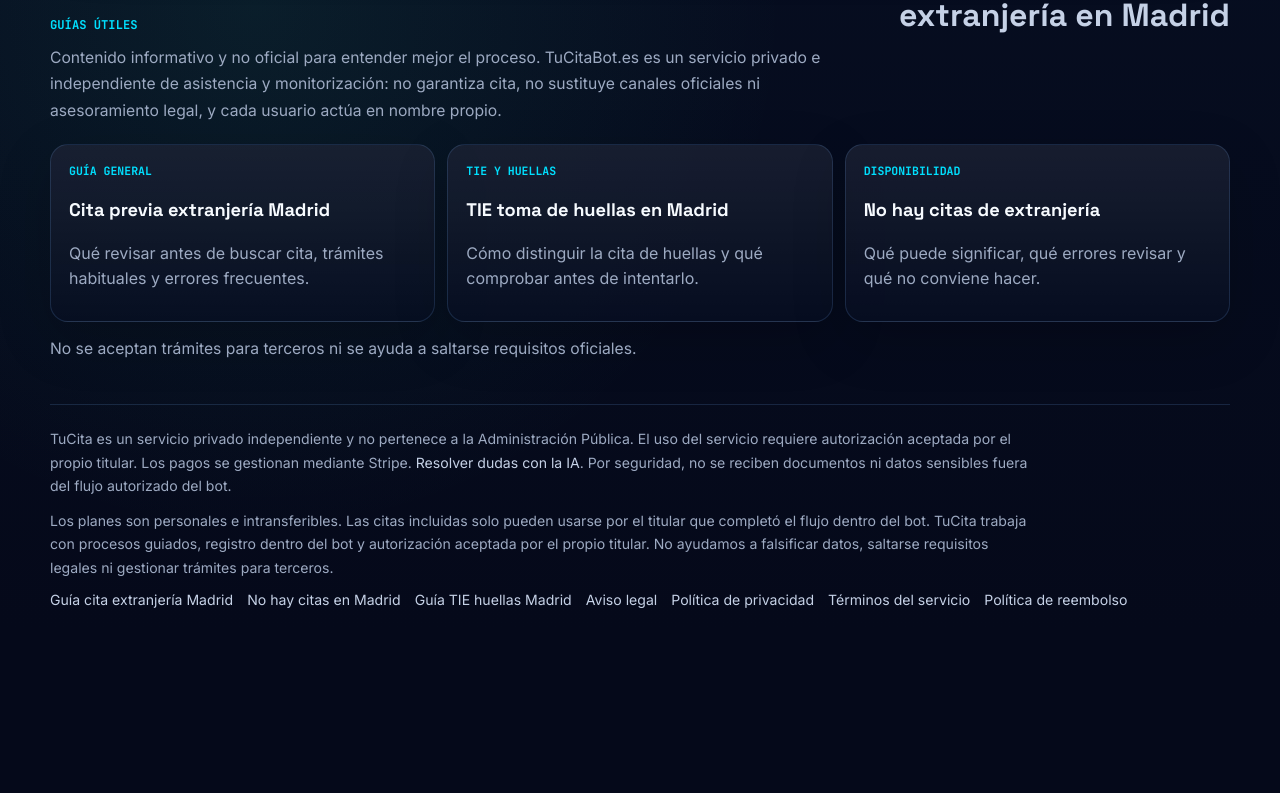
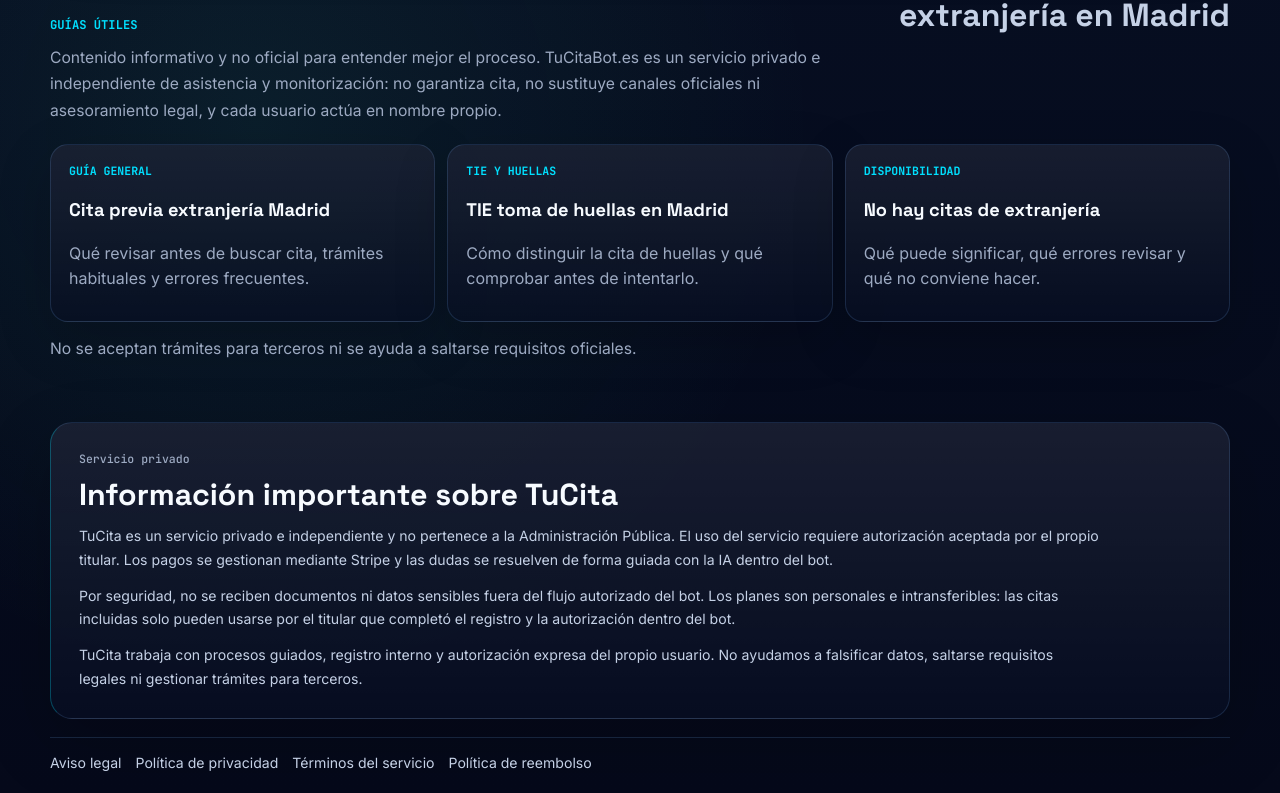
Before and after one commit to tuimagenstudios/tucitabot.es, a React (Vite) app: page / in a window 1280 px wide. Shown: the part 1598-2391 px from the top of the page. Before the commit the page ends 2228 px from the top, so only its background shows below. Built offline with nearby package versions, Linux system fonts and the light colour scheme.

Commit message:
Mejora footer y bloque informativo de TuCita

```diff
--- a/src/components/Footer.tsx
+++ b/src/components/Footer.tsx
@@ -1,27 +1,27 @@
-const HELP_CTA = "https://t.me/TuCitaMadrid_bot?start=web_ayuda";
-
 function Footer() {
   return (
     <footer className="site-footer">
-      <p>
-        TuCita es un servicio privado independiente y no pertenece a la
-        Administración Pública. El uso del servicio requiere autorización aceptada
-        por el propio titular. Los pagos se gestionan mediante Stripe.{" "}
-        <a href={HELP_CTA} target="_blank" rel="noreferrer">Resolver dudas con la IA</a>.
-        Por seguridad, no se reciben documentos ni datos sensibles fuera del flujo
-        autorizado del bot.
-      </p>
-      <p>
-        Los planes son personales e intransferibles. Las citas incluidas solo pueden
-        usarse por el titular que completó el flujo dentro del bot. TuCita trabaja
-        con procesos guiados, registro dentro del bot y autorización aceptada por el
-        propio titular. No ayudamos a falsificar datos, saltarse requisitos legales
-        ni gestionar trámites para terceros.
-      </p>
+      <section className="footer-info-card" aria-labelledby="footer-info-title">
+        <span className="card-kicker">Servicio privado</span>
+        <h2 id="footer-info-title">Información importante sobre TuCita</h2>
+        <p>
+          TuCita es un servicio privado e independiente y no pertenece a la Administración
+          Pública. El uso del servicio requiere autorización aceptada por el propio titular.
+          Los pagos se gestionan mediante Stripe y las dudas se resuelven de forma guiada con
+          la IA dentro del bot.
+        </p>
+        <p>
+          Por seguridad, no se reciben documentos ni datos sensibles fuera del flujo autorizado
+          del bot. Los planes son personales e intransferibles: las citas incluidas solo pueden
+          usarse por el titular que completó el registro y la autorización dentro del bot.
+        </p>
+        <p>
+          TuCita trabaja con procesos guiados, registro interno y autorización expresa del propio
+          usuario. No ayudamos a falsificar datos, saltarse requisitos legales ni gestionar
+          trámites para terceros.
+        </p>
+      </section>
       <nav aria-label="Enlaces legales del pie">
-        <a href="/cita-previa-extranjeria-madrid/">Guía cita extranjería Madrid</a>
-        <a href="/no-hay-citas-extranjeria-madrid/">No hay citas en Madrid</a>
-        <a href="/tie-toma-huellas-madrid/">Guía TIE huellas Madrid</a>
         <a href="/legal/aviso-legal.html">Aviso legal</a>
         <a href="/legal/politica-privacidad.html">Política de privacidad</a>
         <a href="/legal/terminos-servicio.html">Términos del servicio</a>
--- a/src/styles.css
+++ b/src/styles.css
@@ -769,20 +769,45 @@
 
 .site-footer {
   margin-top: auto;
-  padding: 22px 0 0;
-  border-top: 1px solid var(--line);
+  padding: 18px 0 0;
   color: var(--muted);
   font-size: 0.88rem;
 }
 
-.site-footer p {
-  max-width: 980px;
-  margin: 0 0 12px;
-  line-height: 1.65;
+.footer-info-card {
+  display: grid;
+  gap: 12px;
+  margin-bottom: 18px;
+  padding: clamp(20px, 3vw, 28px);
+  border: 1px solid var(--line);
+  border-left-color: var(--cyan-line);
+  border-radius: 22px;
+  background:
+    linear-gradient(180deg, rgba(255, 255, 255, 0.07), transparent),
+    rgba(8, 15, 35, 0.72);
+  box-shadow: 0 24px 70px rgba(0, 0, 0, 0.2);
+}
+
+.footer-info-card h2 {
+  margin: 0;
+  color: var(--ink);
+  font-family: "Space Grotesk", sans-serif;
+  font-size: clamp(1.25rem, 2.4vw, 1.9rem);
+  line-height: 1.12;
+}
+
+.footer-info-card p {
+  max-width: 1020px;
+  margin: 0;
+  color: var(--muted-strong);
+  line-height: 1.68;
+  overflow-wrap: break-word;
 }
 
 .site-footer nav {
   flex-wrap: wrap;
+  padding-top: 16px;
+  border-top: 1px solid var(--line);
 }
 
 .guide-page {
@@ -1253,7 +1278,8 @@
     max-width: 240px;
   }
 
-  .site-footer p,
+  .footer-info-card,
+  .footer-info-card p,
   .site-footer nav {
     max-width: min(100%, 320px);
   }
```
